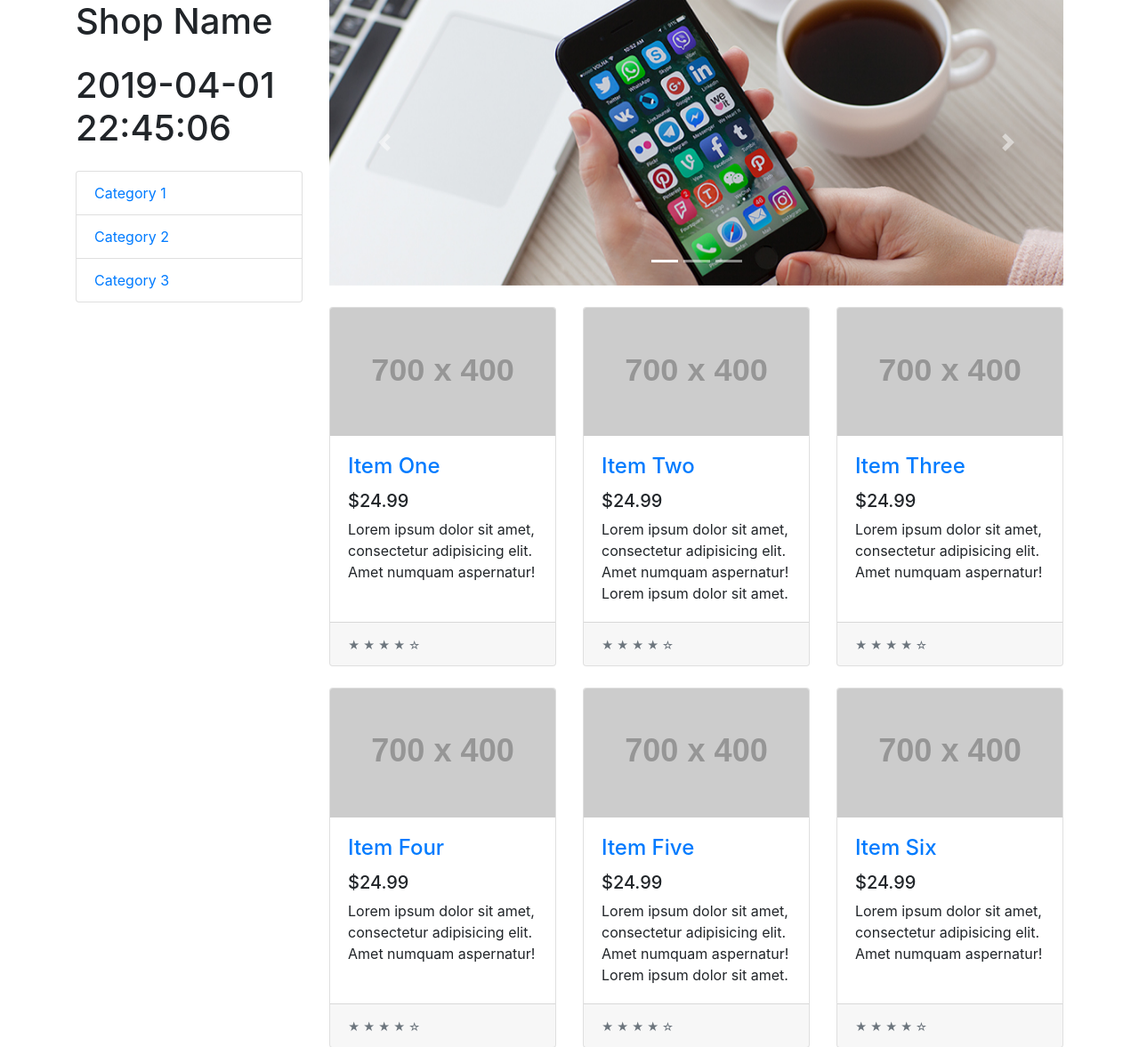
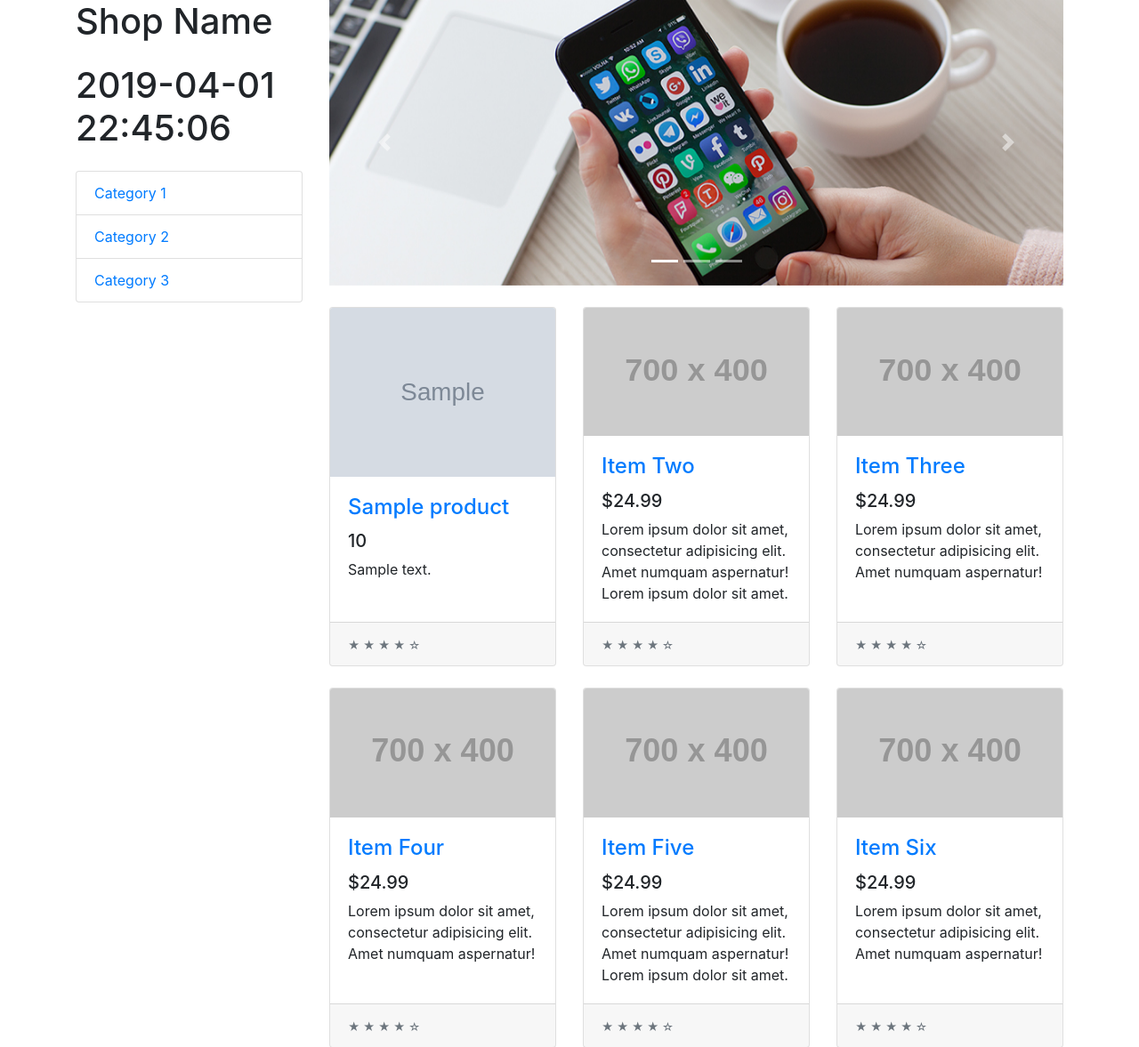
Before and after one commit to rondougs88/web_programming_ecommerce_v1, a PHP site: page /web_programming_ecommerce_v1/ in a window 1280 px wide. Shown: the part 80-1257 px from the top of the page at 89% size. Run offline with PHP 8.4, Linux system fonts and the light colour scheme; tables that the repository leaves empty or names only in its code hold one stand-in row (values such as "Sample post"); grey boxes marked "Sample" are stand-in pictures; grey boxes labelled with a size stand in for pictures from a placeholder-image service; some libraries are stand-ins or nearby versions.

Commit message:
successfully retrieved recent homepage items from db

```diff
--- a/index.php
+++ b/index.php
@@ -1,5 +1,11 @@
 <!DOCTYPE html>
 <html lang="en">
+
+<?php
+
+include "./admin_area/includes/db.php";
+
+?>
 
 <head>
 
@@ -10,43 +16,13 @@
 
   <title>Shop Homepage - Start Bootstrap Template</title>
 
-  <!-- Bootstrap core CSS -->
-  <link href="vendor/bootstrap/css/bootstrap.min.css" rel="stylesheet">
-
-  <!-- Custom styles for this template -->
-  <link href="css/shop-homepage.css" rel="stylesheet">
+  <?php include("styles.php");  ?>
 
 </head>
 
 <body>
 
-  <!-- Navigation -->
-  <nav class="navbar navbar-expand-lg navbar-dark bg-dark fixed-top">
-    <div class="container">
-      <a class="navbar-brand" href="#">Start Bootstrap</a>
-      <button class="navbar-toggler" type="button" data-toggle="collapse" data-target="#navbarResponsive" aria-controls="navbarResponsive" aria-expanded="false" aria-label="Toggle navigation">
-        <span class="navbar-toggler-icon"></span>
-      </button>
-      <div class="collapse navbar-collapse" id="navbarResponsive">
-        <ul class="navbar-nav ml-auto">
-          <li class="nav-item active">
-            <a class="nav-link" href="#">Home
-              <span class="sr-only">(current)</span>
-            </a>
-          </li>
-          <li class="nav-item">
-            <a class="nav-link" href="#">About</a>
-          </li>
-          <li class="nav-item">
-            <a class="nav-link" href="#">Services</a>
-          </li>
-          <li class="nav-item">
-            <a class="nav-link" href="./admin_area/insert_product.php">Admin</a>
-          </li>
-        </ul>
-      </div>
-    </div>
-  </nav>
+  <?php include("navigation.php");  ?>
 
   <!-- Page Content -->
   <div class="container">
@@ -97,21 +73,45 @@
 
         <div class="row">
 
-          <div class="col-lg-4 col-md-6 mb-4">
-            <div class="card h-100">
-              <a href="#"><img class="card-img-top" src="http://placehold.it/700x400" alt=""></a>
-              <div class="card-body">
-                <h4 class="card-title">
-                  <a href="#">Item One</a>
+<?php
+        $get_pro = "select * from products order by inserted_on desc LIMIT 0,9";
+
+$run_pro = mysqli_query($con, $get_pro);
+
+while($row_pro=mysqli_fetch_array($run_pro)){
+
+  $pro_id = $row_pro['product_id'];
+  $pro_cat = $row_pro['product_cat'];
+  $pro_brand = $row_pro['product_brand'];
+  $pro_title = $row_pro['product_title'];
+  $pro_price = $row_pro['product_price'];
+  $pro_image = $row_pro['product_image'];
+  $pro_desc = $row_pro['product_desc'];
+
+  echo "
+          <div class='col-lg-4 col-md-6 mb-4'>
+            <div class='card h-100'>
+              <a href='#'><img class='card-img-top' src='./admin_area/uploads/product_images/$pro_image' alt=''></a>
+              <div class='card-body'>
+                <h4 class='card-title'>
+                  <a href='#'>$pro_title</a>
                 </h4>
-                <h5>$24.99</h5>
-                <p class="card-text">Lorem ipsum dolor sit amet, consectetur adipisicing elit. Amet numquam aspernatur!</p>
+                <h5>$pro_price</h5>
+                <p class='card-text'>$pro_desc</p>
               </div>
-              <div class="card-footer">
-                <small class="text-muted">&#9733; &#9733; &#9733; &#9733; &#9734;</small>
+              <div class='card-footer'>
+                <small class='text-muted'>&#9733; &#9733; &#9733; &#9733; &#9734;</small>
               </div>
             </div>
           </div>
+
+";
+}
+?>
+
+
+
+
 
           <div class="col-lg-4 col-md-6 mb-4">
             <div class="card h-100">
--- /dev/null
+++ b/navigation.php
@@ -0,0 +1,27 @@
+<!-- Navigation -->
+<nav class="navbar navbar-expand-lg navbar-dark bg-dark fixed-top">
+    <div class="container">
+      <a class="navbar-brand" href="#">Start Bootstrap</a>
+      <button class="navbar-toggler" type="button" data-toggle="collapse" data-target="#navbarResponsive" aria-controls="navbarResponsive" aria-expanded="false" aria-label="Toggle navigation">
+        <span class="navbar-toggler-icon"></span>
+      </button>
+      <div class="collapse navbar-collapse" id="navbarResponsive">
+        <ul class="navbar-nav ml-auto">
+          <li class="nav-item active">
+            <a class="nav-link" href="http://localhost/web_programming_ecommerce_v1/">Home
+              <span class="sr-only">(current)</span>
+            </a>
+          </li>
+          <li class="nav-item">
+            <a class="nav-link" href="#">About</a>
+          </li>
+          <li class="nav-item">
+            <a class="nav-link" href="#">Services</a>
+          </li>
+          <li class="nav-item">
+            <a class="nav-link" href="./admin_area/insert_product.php">Admin</a>
+          </li>
+        </ul>
+      </div>
+    </div>
+  </nav>
--- /dev/null
+++ b/script_root.php
@@ -0,0 +1,3 @@
+<?php
+
+define('SCRIPT_ROOT', 'http://localhost/web_programming_ecommerce_v1');
--- /dev/null
+++ b/styles.php
@@ -0,0 +1,6 @@
+
+  <!-- Bootstrap core CSS -->
+  <link href="./vendor/bootstrap/css/bootstrap.min.css" rel="stylesheet">
+
+  <!-- Custom styles for this template -->
+  <link href="./css/shop-homepage.css" rel="stylesheet">
```
Also changed, not shown: admin_area/insert_product.php (+16 -18 lines).
